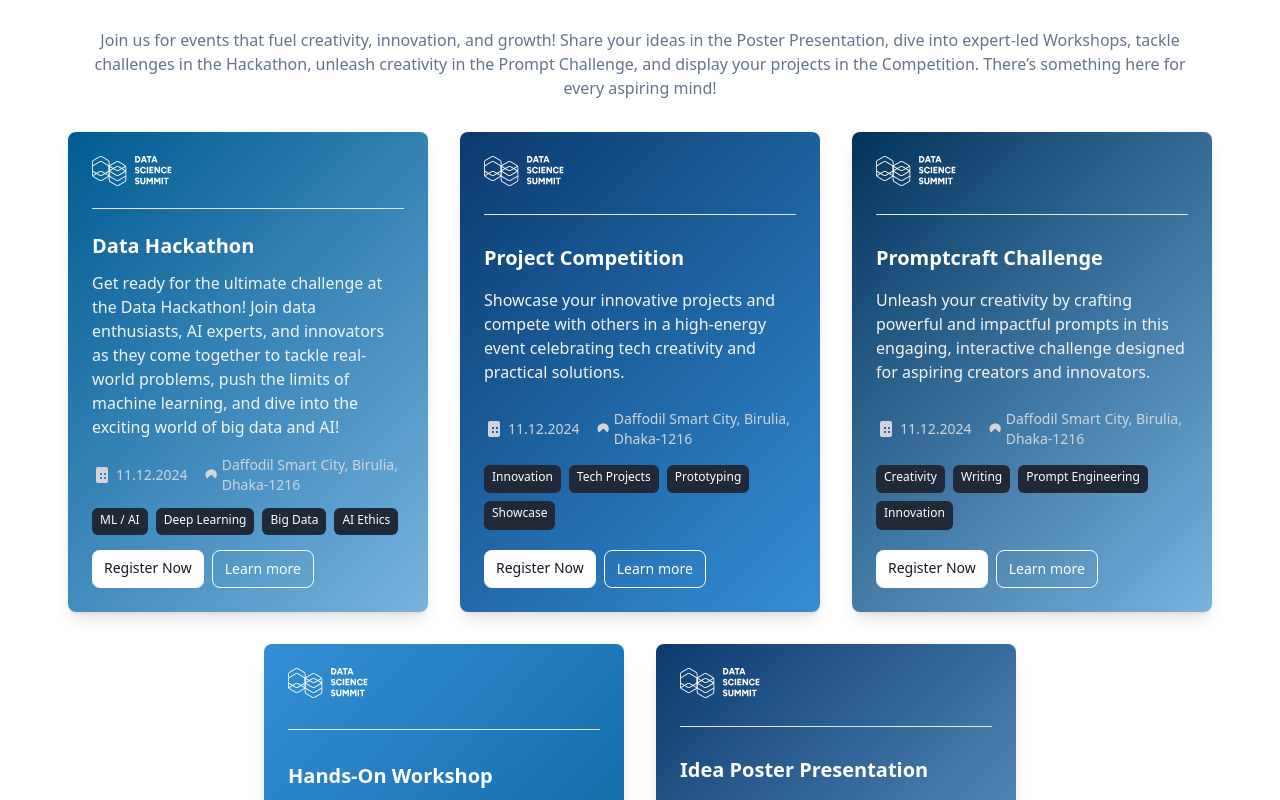
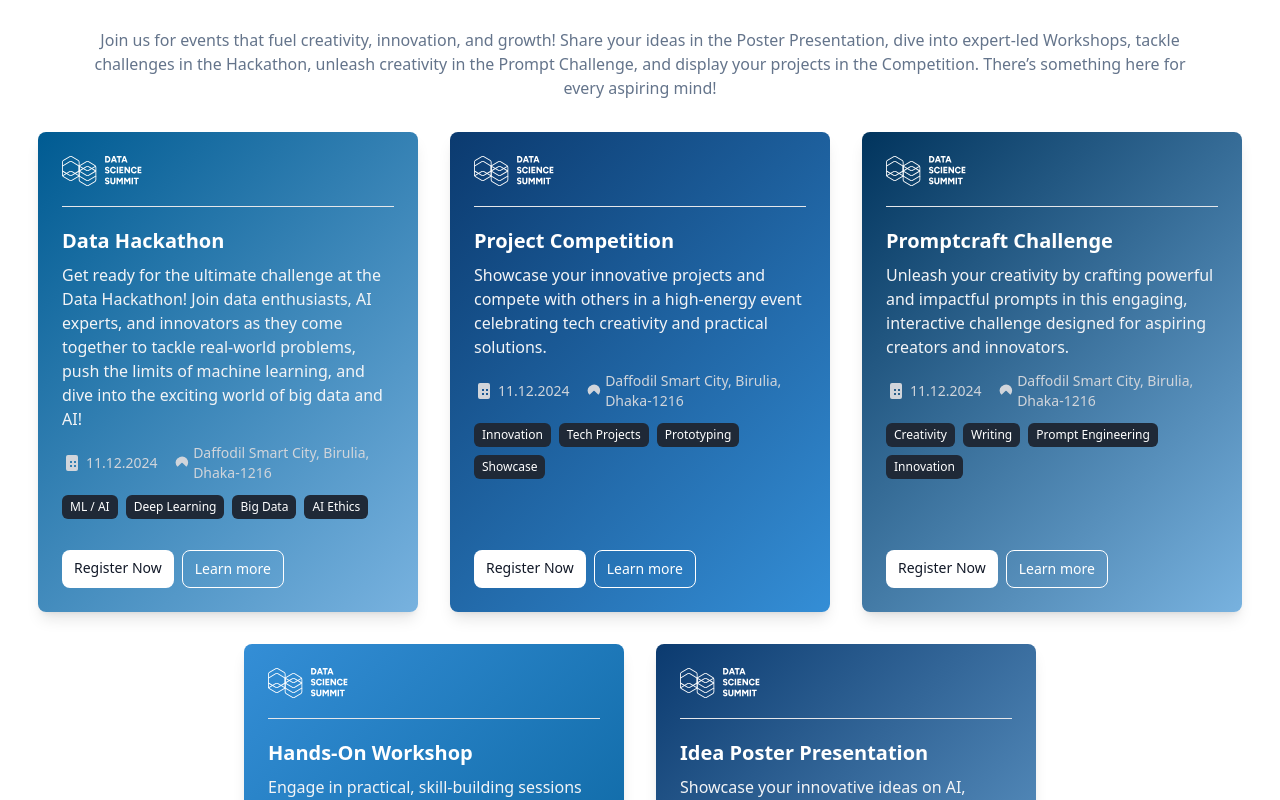
Before and after one commit to Y3ASIN/datascience-summit, a Next.js app: page / in a window 1280 px wide. Shown: the part 640-1440 px from the top of the page. Built offline with nearby package versions, Linux system fonts and the light colour scheme.

Commit message:
Fix: Card container.

```diff
--- a/components/FeatureCard.tsx
+++ b/components/FeatureCard.tsx
@@ -13,8 +13,9 @@ const FeatureCard: React.FC<FeatureCardProps> = ({ feature }) => {
     feature;
 
   return (
+    <section className="">
       <div
-      className="gird-col-1 sm:grid-col-3 grid min-h-[480px] w-full max-w-[90%] flex-col rounded-lg p-4 text-white shadow-lg transition duration-300 hover:scale-105 sm:w-[320px] sm:p-6 md:w-[360px]"
+        className="flex min-h-[480px] w-full flex-col rounded-lg p-4 text-white shadow-lg transition duration-300 hover:scale-105 sm:w-[380px] sm:max-w-7xl sm:p-6"
         style={{
           background: `linear-gradient(135deg, ${gradientFrom}, ${gradientTo})`,
         }}
@@ -79,6 +80,7 @@ const FeatureCard: React.FC<FeatureCardProps> = ({ feature }) => {
           </Link>
         </div>
       </div>
+    </section>
   );
 };
 
```
Lines whose indentation alone changed are shown as unchanged.
